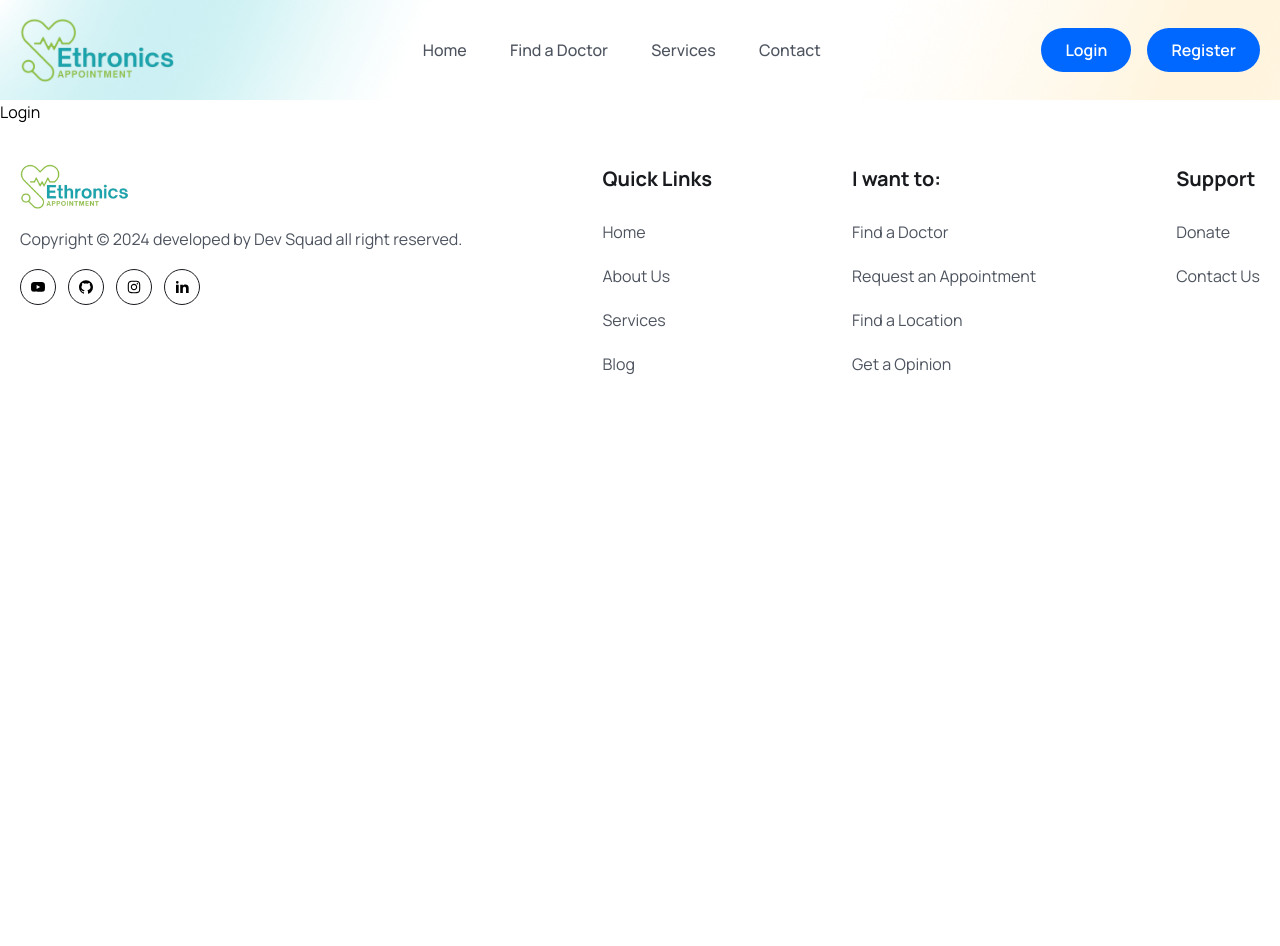
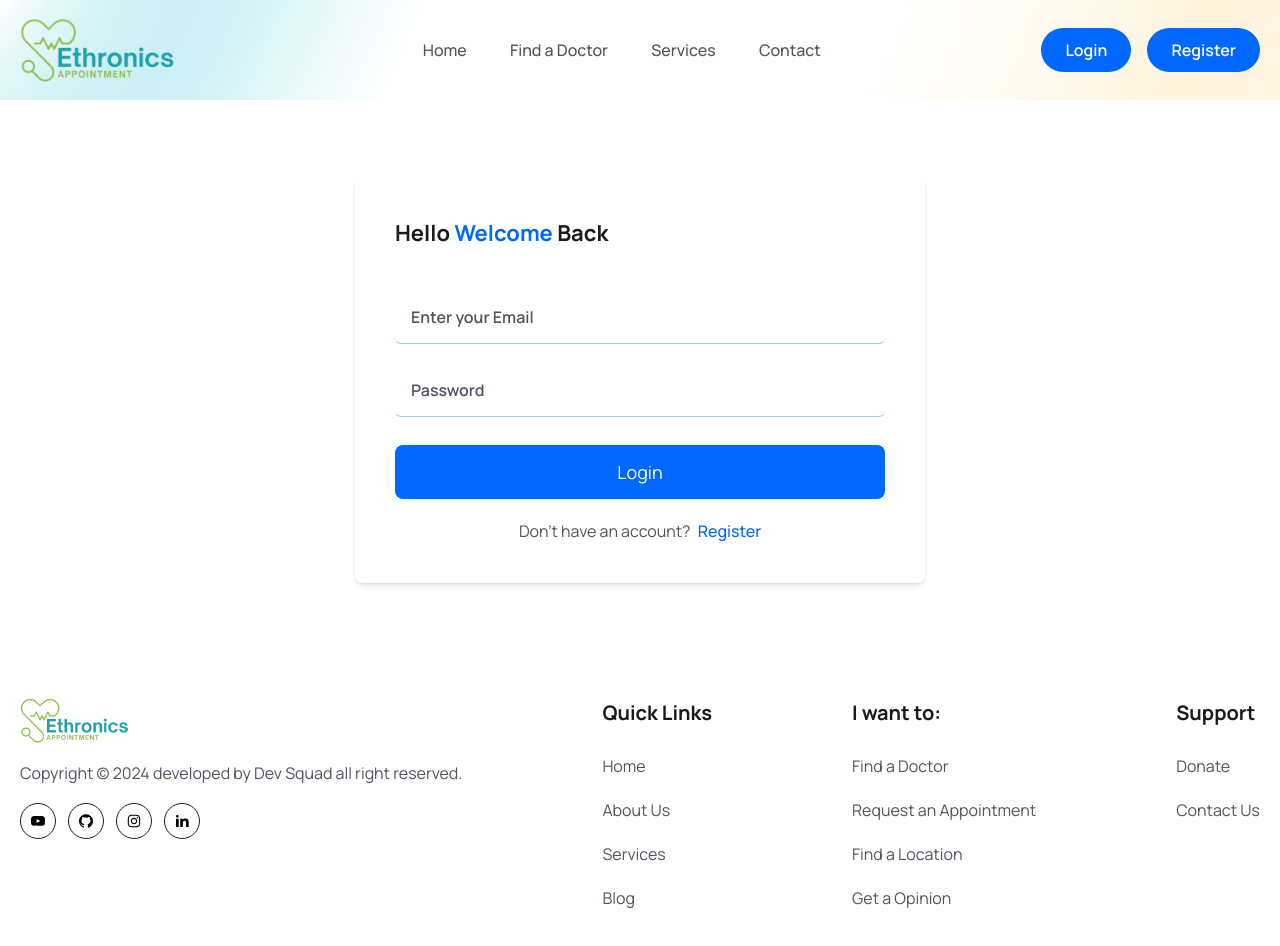
Before and after one commit to Bereket-Hailu/AI-Driven-Doctor-Appointment-Platform, a React (Vite) app in the folder Frontend/: page /login in a window 1280 px wide. Shown: the top 946 px of the page. Before the commit the page ends 800 px from the top, so only its background shows below. Built offline with nearby package versions, Linux system fonts and the light colour scheme.

Commit message:
Login update

```diff
--- a/Frontend/src/pages/Login.jsx
+++ b/Frontend/src/pages/Login.jsx
@@ -1,11 +1,109 @@
-import React from 'react'
+import React, { useState, useContext } from 'react'
+import { Link, useNavigate } from "react-router-dom";
+import { BASE_URL } from '../config';
+import { toast } from 'react-toastify'
+//import { authContext } from '../context/AuthContext';
+import HashLoader from 'react-spinners/HashLoader'
 
 const Login = () => {
-  return (
-    <div>
-      Login
+
+  const [formData, setFormData] = useState({
+    email:'',
+    password:'',
+  })
+
+  const [loading, setLoading] = useState(false)
+  const  navigate = useNavigate();
+  //const {dispatch} = useContext(authContext)
+
+  const handleInputChange = e =>{
+    setFormData({...formData,[e.target.name]:e.target.value})
+  }
+
+
+  const submitHandler = async (event) =>{
+
+    event.preventDefault();
+    setLoading(true);
+
+    try {
+
+      const res = await fetch(`${BASE_URL}/auth/login`,{
+        method: 'post',
+        headers:{
+          'Content-Type': 'application/json',
+        },
+        body: JSON.stringify(formData)
+      })
+
+      const result = await res.json();
+
+
+      if(!res.ok){
+        throw new Error(result.message);
+      }
+
+      dispatch({
+        type:'LOGIN_SUCCESS',
+          payload:{
+            user: result.data,
+            token: result.token,
+            role: result.role,
+          }
+      })
+
+      console.log(result, "login data")
+
+
+
+      setLoading(false);
+      toast.success(result.message);
+      navigate('/home')
+
+    } catch (error) {
+      toast.error(error.message);
+      setLoading(false);
+    }
+
+  }
+
+  return <section className='px-5 lg:px-0'>
+
+    <div className='w-full max-w-[570px] mx-auto rounded-lg shadow-md md:p-10'>
+      <h3 className='text-headingColor text-[22px] leading-9 font-bold mb-10'>Hello <span className='text-primaryColor'>Welcome</span> Back
+      </h3>
+
+
+      <form className='py-4 md:py-0' onSubmit={submitHandler}>
+        <div className="mb-5">
+          <input type="email" placeholder='Enter your Email' name='email' value={formData.email} onChange={handleInputChange}
+          className='w-full px-4 py-3 border-b border-solid border-[#0066ff61] focus:outline-none focus:border-b-primaryColor text-[16px] leading-7 text-headingColor placeholder:text-textColor rounded-md cursor-pointer font-semibold' required
+          />
+        </div>
+
+        <div className="mb-5">
+          <input type="password" placeholder='Password' name='password' value={formData.password} onChange={handleInputChange}
+          className='w-full px-4 py-3 border-b border-solid border-[#0066ff61] focus:outline-none focus:border-b-primaryColor text-[16px] leading-7 text-headingColor placeholder:text-textColor rounded-md cursor-pointer font-semibold' required
+          />
+        </div>
+
+
+        <div className='mt-7'>
+          <button type='submit' className='w-full bg-primaryColor text-white text-[18px] leading-[30px] rounded-lg px-4 py-3 '>
+            {loading ? <HashLoader size={25} color='#ffffff'/> : 'Login'}
+          </button>
+        </div>
+
+        <p className='mt-5 text-textColor text-center'>
+          Don&apos;t have an account? <Link to="/Signup" className='text-primaryColor font-medium ml-1'>Register</Link>
+
+        </p>
+
+      </form>
+
     </div>
-  )
+
+  </section>
 }
 
-export default Login;
+export default Login
```
